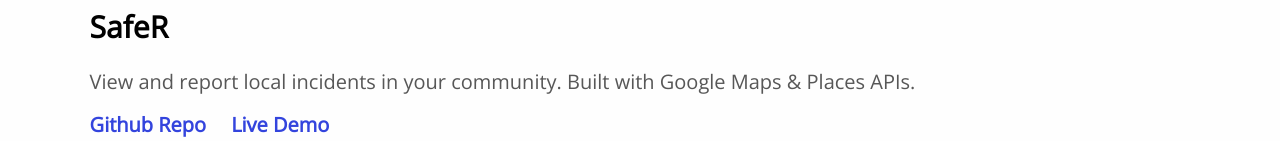
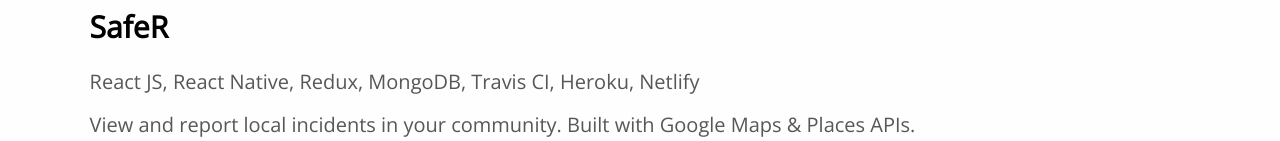
Before and after one commit to adriantoddross/portfolio, a React (Create React App) app: page / in a window 1280 px wide. Shown: the part 811-952 px from the top of the page. Built offline with nearby package versions, Linux system fonts and the light colour scheme.

Commit message:
pull stack and repo links

```diff
--- a/src/components/List.js
+++ b/src/components/List.js
@@ -6,7 +6,7 @@ export default function List(props) {
 
   const projects = Portfolio.map(project =>
     <li key={project.title} className='project'>
-      <Project image={project.image} title={project.title} description={project.description} link={project.link}/>
+      <Project image={project.image} title={project.title} stack={project.stack} description={project.description} repo={project.repo} link={project.link}/>
     </li>
   );
 
```
